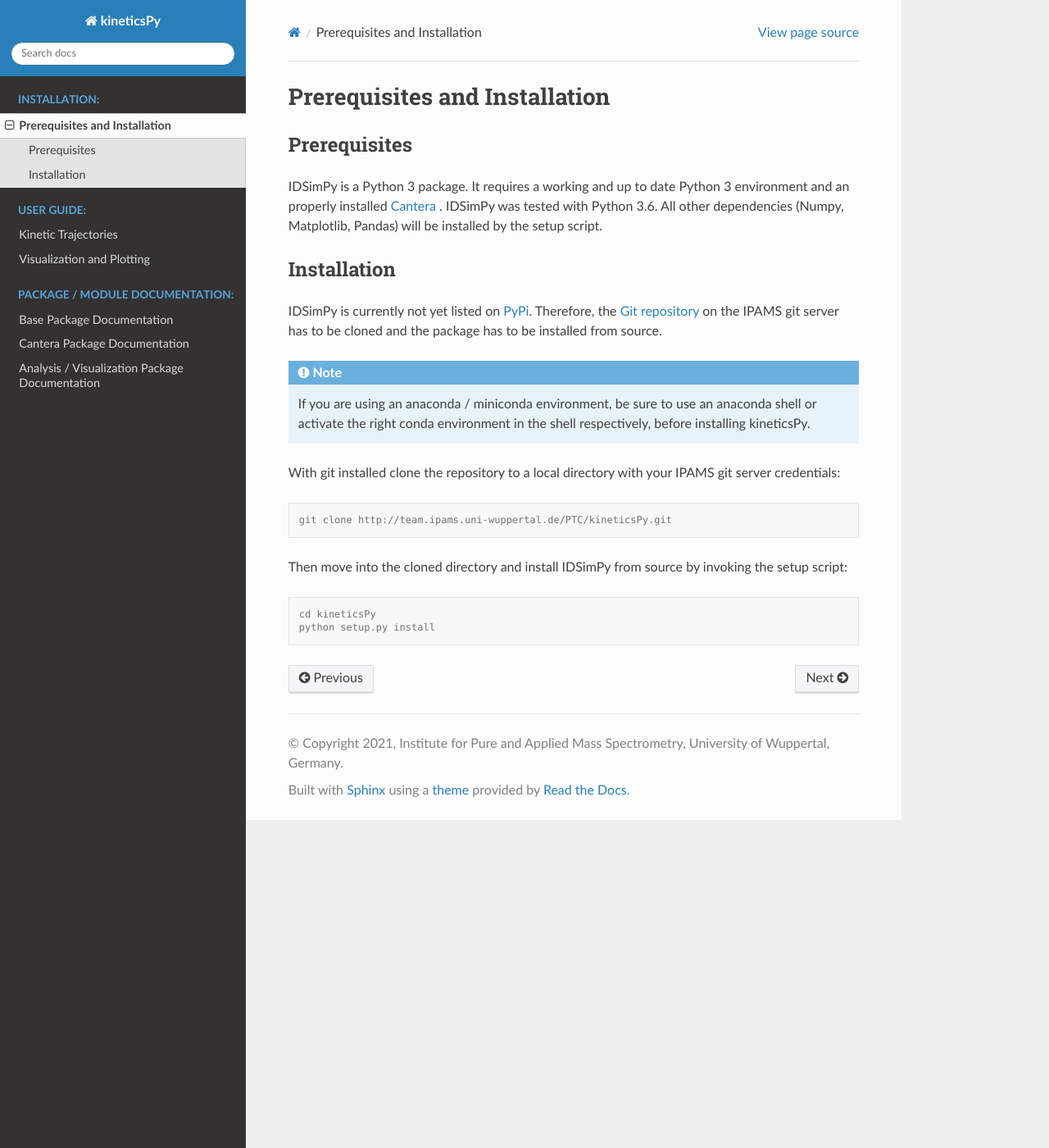
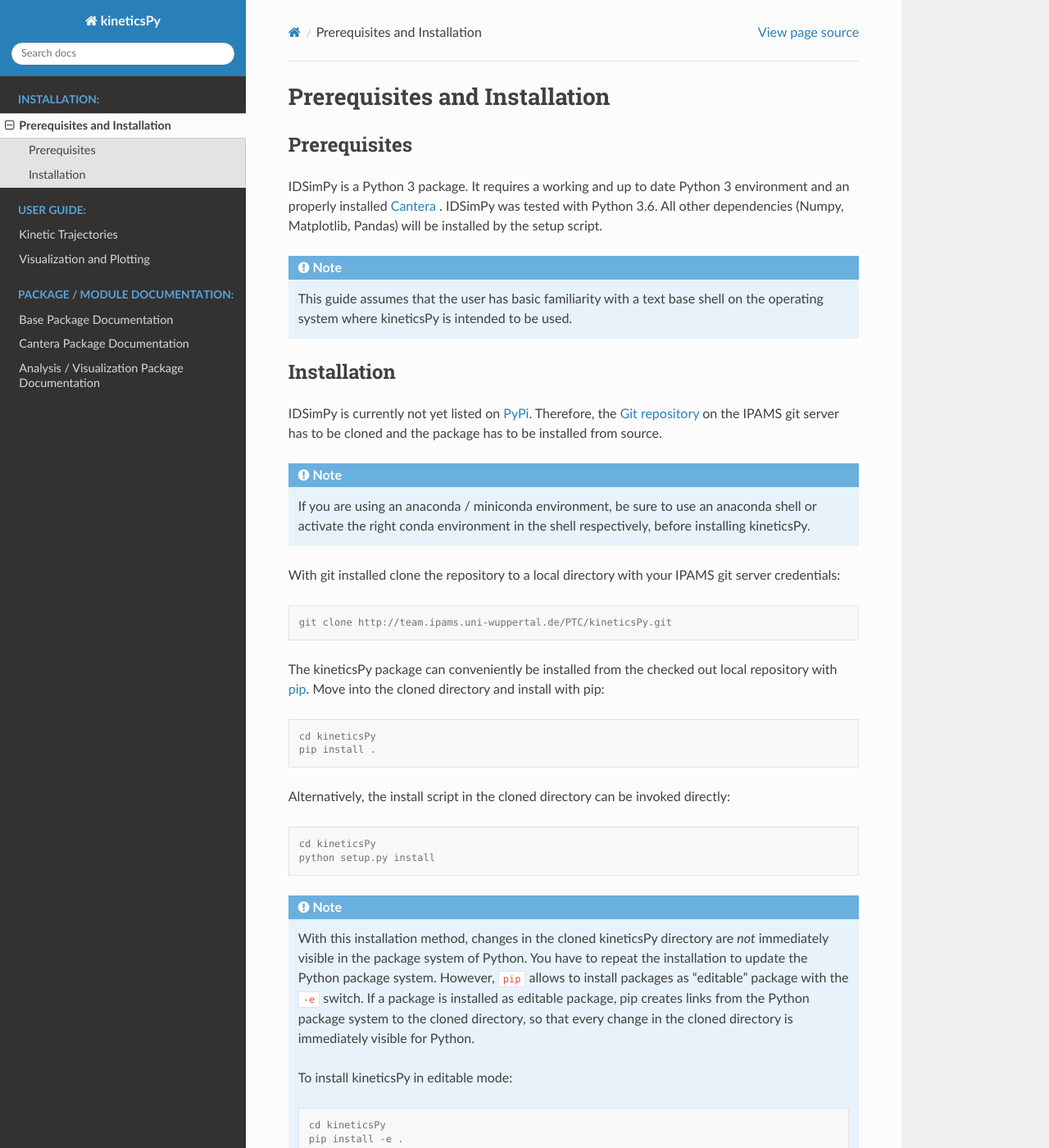
Before and after one commit to IPAMS/kineticsPy, a Sphinx documentation site: the page built from docs/installation/installation.rst, in a window 1280 px wide and 1400 px high. Shown: the whole window at 82% size. Built offline with Sphinx 7.4.7 and the Read the Docs theme 2.0.0, drawn with Linux system fonts in a browser that asks for light colours.

Commit message:
Adds guide for installation with pip to docs

```diff
--- a/docs/installation/installation.rst
+++ b/docs/installation/installation.rst
@@ -8,6 +8,9 @@ Prerequisites
 =============
 
 IDSimPy is a Python 3 package. It requires a working and up to date Python 3 environment and an properly installed `Cantera <https://cantera.org/>`_ . IDSimPy was tested with Python 3.6. All other dependencies (Numpy, Matplotlib, Pandas) will be installed by the setup script.
+
+.. note::
+    This guide assumes that the user has basic familiarity with a text base shell on the operating system where kineticsPy is intended to be used.
 
 Installation
 ============
@@ -23,9 +26,27 @@ With git installed clone the repository to a local directory with your IPAMS git
 
     git clone http://team.ipams.uni-wuppertal.de/PTC/kineticsPy.git
 
-Then move into the cloned directory and install IDSimPy from source by invoking the setup script:
+The kineticsPy package can conveniently be installed from the checked out local repository with `pip <http://https://pypi.org/project/pip/>`_. Move into the cloned directory and install with pip:
+
+.. code-block:: console
+
+    cd kineticsPy
+    pip install .
+
+Alternatively, the install script in the cloned directory can be invoked directly:
 
 .. code-block:: console
 
     cd kineticsPy
     python setup.py install
+
+
+.. note::
+    With this installation method, changes in the cloned kineticsPy directory are *not* immediately visible in the package system of Python. You have to repeat the installation to update the Python package system. However, ``pip`` allows to install packages as "editable" package with the ``-e`` switch. If a package is installed as editable package, pip creates links from the Python package system to the cloned directory, so that every change in the cloned directory is immediately visible for Python.
+
+    To install kineticsPy in editable mode:
+
+    .. code-block:: console
+
+        cd kineticsPy
+        pip install -e .
```
